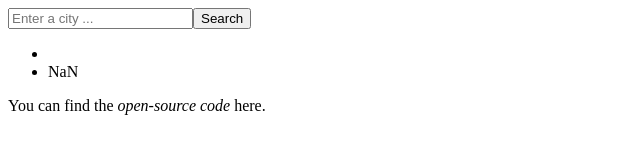
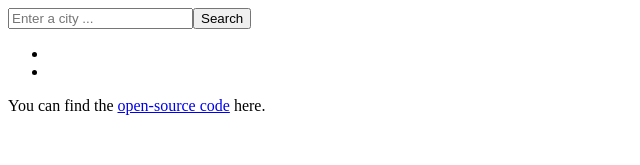
Before and after one commit to Fazrn/react-weather, a React (Create React App) app: page / in a window 1280 px wide. Shown: the top 165 px of the page, without its empty margins (0-640 px from the left). Built offline with nearby package versions, Linux system fonts and the light colour scheme.

Commit message:
Link to open-source code is added

```diff
--- a/src/App.js
+++ b/src/App.js
@@ -4,7 +4,11 @@ function App() {
     <div>
       <Input />
       <p>
-        You can find the <i>open-source code</i> here.{" "}
+        You can find the{" "}
+        <a href="https://github.com/Fazrn/react-weather" target="_blank">
+          open-source code
+        </a>{" "}
+        here.{" "}
       </p>
     </div>
   );
--- a/src/Input.js
+++ b/src/Input.js
@@ -5,7 +5,10 @@ export default function Input() {
   const [weather, setWeather] = useState({});
   const [city, setCity] = useState("");
   function showWeatherData(response) {
-    setWeather({ city: response.data.name, temp: response.data.main.temp });
+    setWeather({
+      city: response.data.name,
+      temp: Math.round(response.data.main.temp),
+    });
   }
   function handleSubmit(event) {
     event.preventDefault();
@@ -28,7 +31,7 @@ export default function Input() {
       </form>
       <ul>
         <li>{weather.city}</li>
-        <li>{Math.round(weather.temp)}</li>
+        <li>{weather.temp}</li>
       </ul>
     </div>
   );
```
